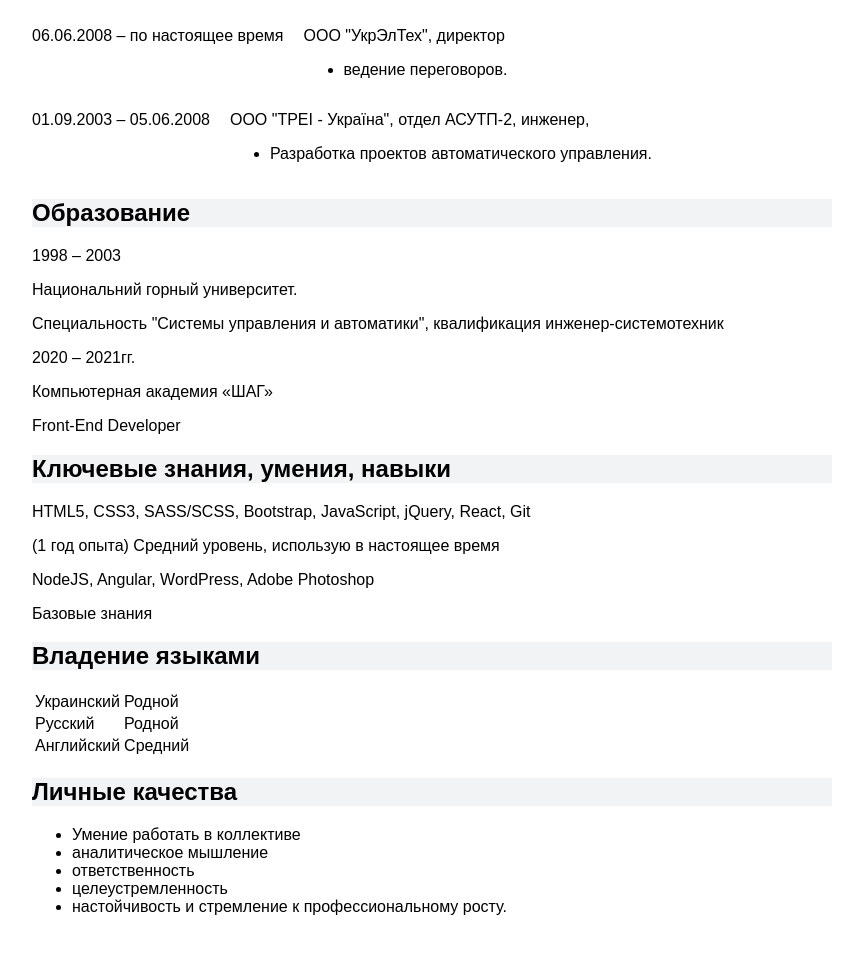
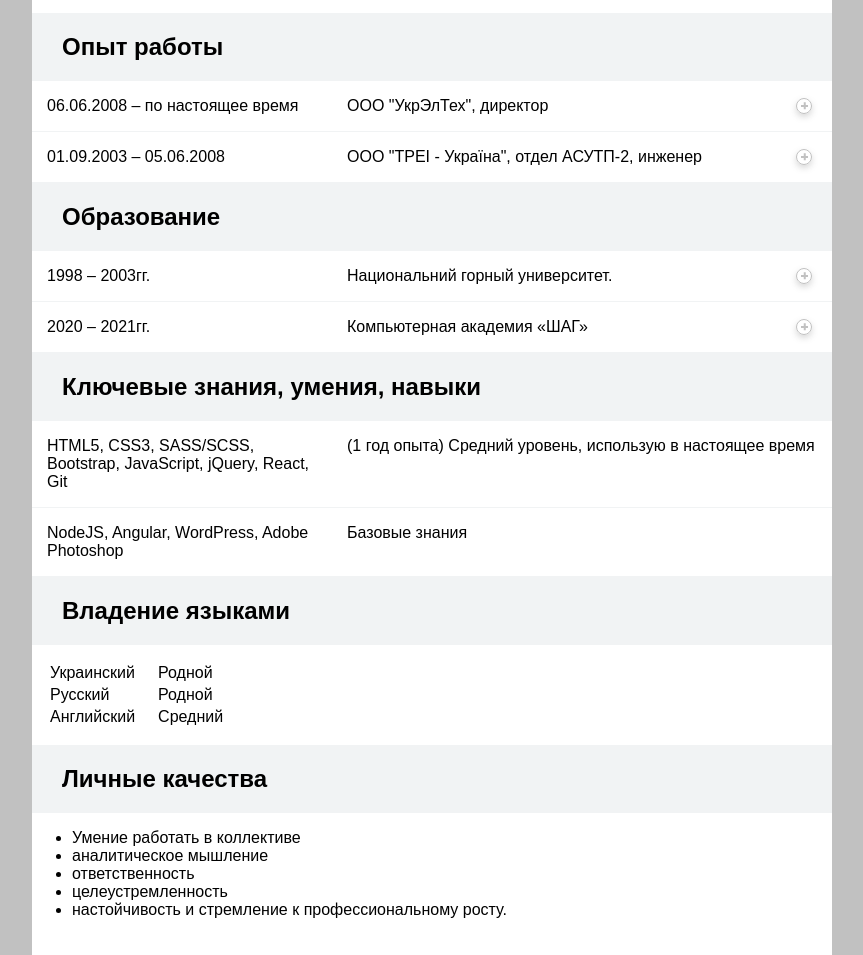
Before and after one commit to BoikoMykola/cv, a plain HTML site: page index.html in a window 1280 px wide. Shown: the part 476-1431 px from the top of the page, without its empty margins (208-1071 px from the left). Before the commit the page ends 1408 px from the top, so only its background shows below. Drawn offline with Linux system fonts and the light colour scheme.

Commit message:
added more styles

```diff
--- a/index.html
+++ b/index.html
@@ -4,20 +4,19 @@
     <meta charset="UTF-8" />
     <meta http-equiv="X-UA-Compatible" content="IE=edge" />
     <meta name="viewport" content="width=device-width, initial-scale=1.0" />
-    <link rel="stylesheet" href="style.css">
-    <title>Document</title>
+    <link rel="stylesheet" href="style.css" />
+    <title>CV</title>
   </head>
   <body>
     <header class="header-block">
       <h1>РЕЗЮМЕ</h1>
     </header>
 
-
     <main>
       <section>
         <h2>Цель: получение должности Junior Front-End Developer.</h2>
+      </section>
 
-      </section>
       <section class="common">
         <h2>Общие данные</h2>
         <div class="common-info">
@@ -68,7 +67,7 @@
             </tr>
           </table>
           <div class="photo">
-            <img src="/image/photo3.jpg" alt="Boiko Mykola" />
+            <img src="image/photo3.jpg" alt="Boiko Mykola" />
           </div>
         </div>
       </section>
@@ -77,59 +76,82 @@
         <h2>Опыт работы</h2>
         <div class="work-block">
           <p>06.06.2008 – по настоящее время</p>
-          <div>
+          <div class="accordion-panel">
+            <div class="accordion-header">
               <p>ООО "УкрЭлТех", директор</p>
+              <span class="plus"></span>
+            </div>
+            <div class="accordion-body">
               <ul>
                 <li>ведение переговоров.</li>
               </ul>
             </div>
           </div>
+        </div>
         <div class="work-block">
           <p>01.09.2003 – 05.06.2008</p>
-          <div>
-            <p>ООО "ТРЕІ - Україна", отдел АСУТП-2, инженер,</p>
+          <div class="accordion-panel">
+            <div class="accordion-header">
+              <p>ООО "ТРЕІ - Україна", отдел АСУТП-2, инженер</p>
+              <span class="plus"></span>
+            </div>
+            <div class="accordion-body">
               <ul>
                 <li>Разработка проектов автоматического управления.</li>
               </ul>
             </div>
           </div>
+        </div>
       </section>
+
       <section class="education">
         <h2>Образование</h2>
-        <div>
-          <p>1998 – 2003</p>
-          <div>
+        <div class="education-block">
+          <p>1998 – 2003гг.</p>
+          <div class="accordion-panel">
+            <div class="accordion-header">
               <p>Национальний горный университет.</p>
+              <span class="plus"></span>
+            </div>
+            <div class="accordion-body">
               <p>
                 Cпециальность "Системы управления и автоматики", квалификация
                 инженер-системотехник
               </p>
             </div>
           </div>
-        <div>
+        </div>
+        <div class="education-block">
           <p>2020 – 2021гг.</p>
-          <div>
+          <div class="accordion-panel">
+            <div class="accordion-header">
               <p>Компьютерная академия «ШАГ»</p>
-            <p>Front-End Developer</p>
+              <span class="plus"></span>
+            </div>
+            <div class="accordion-body">
+              <p>Front-End Developer.</p>
+            </div>
           </div>
         </div>
       </section>
+
       <section class="knowledge">
         <h2>Ключевые знания, умения, навыки</h2>
-        <p>
-          HTML5, CSS3, SASS/SCSS, Bootstrap,
-          JavaScript, jQuery, React, Git
+        <div class="knowledge-block">
+          <p class="knowledges">
+            HTML5, CSS3, SASS/SCSS, Bootstrap, JavaScript, jQuery, React, Git
           </p>
-        <p>
-          (1 год опыта) Средний уровень, использую в
-          настоящее время
-        </p>
-        <p>NodeJS, Angular, WordPress, Adobe Photoshop</p>
+          <p>(1 год опыта) Средний уровень, использую в настоящее время</p>
+        </div>
+        <div class="knowledge-block">
+          <p class="knowledges">NodeJS, Angular, WordPress, Adobe Photoshop</p>
           <p>Базовые знания</p>
+        </div>
       </section>
+
       <section class="language">
         <h2>Владение языками</h2>
-        <table>
+        <table class="language-info">
           <tr>
             <td>Украинский</td>
             <td>Родной</td>
@@ -144,6 +166,7 @@
           </tr>
         </table>
       </section>
+
       <section class="addition">
         <h2>Личные качества</h2>
         <ul>
@@ -155,5 +178,6 @@
         </ul>
       </section>
     </main>
+    <script src="script.js"></script>
   </body>
 </html>
--- a/script.js
+++ b/script.js
@@ -0,0 +1,10 @@
+const accordionHeader = document.getElementsByClassName('accordion-header'),
+    active = document.getElementsByClassName('active-panel');
+Array.from(accordionHeader).forEach(function (item) {
+    item.addEventListener('click', function () {
+        if (active.length > 0 && active[0] !== this.parentNode) {
+            active[0].classList.remove('active-panel');
+        }
+        this.parentNode.classList.toggle('active-panel');
+    });
+});
--- a/style.css
+++ b/style.css
@@ -1,30 +1,135 @@
-body{
+body {
   font-family: Arial, Helvetica, sans-serif;
   max-width: 800px;
+  min-width: 320px;
   margin: 0 auto;
+  background-color: #C1C1C1;
 }
-.header-block{
+
+main {
+  background-color: #FFF;
+}
+
+.header-block {
   text-align: center;
 }
-h2{
+
+h1, h2 {
   background-color: #F1F3F4;
+  padding: 20px 30px;
+  margin: 0;
 }
-.common-info, .work-block{
+
+.common-info, .work-block, .education-block, .knowledge-block {
   display: flex;
 }
-.common-info{
+
+.common-info {
   justify-content: space-between;
 }
-.common-info td{
-  padding: 0 10px;
+
+.common-info, .work-block, .education-block,
+.language table, .knowledge-block {
+  padding-left: 15px;
 }
-.photo{
-width: 200px;
+
+.common-info td, .language td {
+  padding-right: 20px;
 }
-.photo img{
+
+.common-info, .language-info {
+  margin: 16px 0;
+}
+
+.photo {
+  width: 200px;
+}
+
+.photo img {
   width: 100%;
 }
 
-.work-block p{
-padding-right: 20px;
+.work-block, .education-block, .knowledge-block {
+  border-bottom: 1px solid #F1F3F4;
 }
+
+.work-block>p, .education-block>p, .knowledges {
+  padding-right: 20px;
+  min-width: 280px;
+  max-width: 280px;
+}
+
+.addition {
+  padding-bottom: 20px;
+}
+
+.accordion-panel {
+  flex-grow: 1;
+  padding-right: 20px;
+}
+
+.accordion-header {
+  display: flex;
+  justify-content: space-between;
+  cursor: pointer;
+  align-items: center;
+}
+
+.plus {
+  position: relative;
+  display: inline-block;
+  min-width: 14px;
+  height: 14px;
+  border: 1.5px solid #C1C1C1;
+  border-radius: 50%;
+  box-shadow: 0 3px 6px rgba(127, 127, 127, 0.3);
+}
+
+.plus::before, .plus::after {
+  content: "";
+  width: 7px;
+  height: 1.5px;
+  background-color: #C1C1C1;
+  position: absolute;
+  left: 3.5px;
+  top: 6px;
+  transition: transform 0.3s ease 0s;
+}
+
+span::after {
+  transform: rotate(-90deg);
+}
+
+.accordion-body {
+  display: none;
+}
+
+.active-panel .accordion-header .plus::after {
+  transform: rotate(0deg);
+}
+
+.active-panel .accordion-body {
+  display: block;
+}
+
+@media (max-width: 600px) {
+  h1, h2 {
+    padding: 10px 15px;
+    text-align: center;
+  }
+  .common-info {
+    flex-direction: column-reverse;
+  }
+  .work-block, .education-block, .knowledge-block {
+    flex-direction: column;
+  }
+  .photo {
+    align-self: center;
+  }
+  .accordion-panel, .knowledge-block p:last-child{
+    padding-left: 20px;
+  }
+  .knowledges{
+    margin-bottom: 0;
+  }
+}
```
Lines whose indentation alone changed are shown as unchanged.
